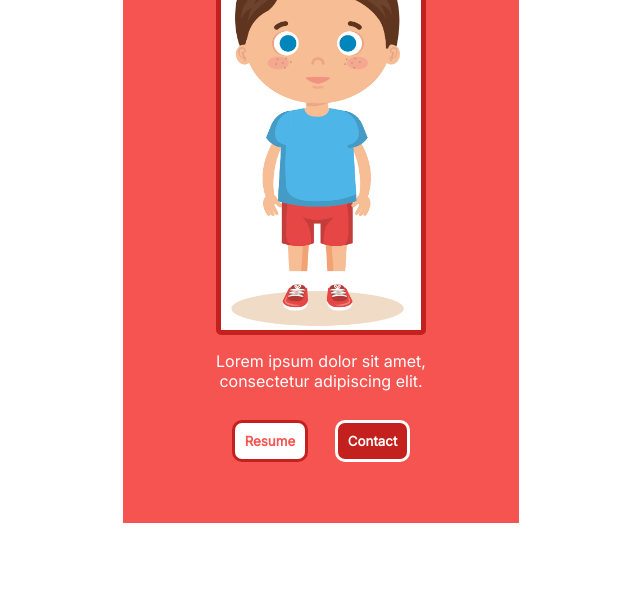
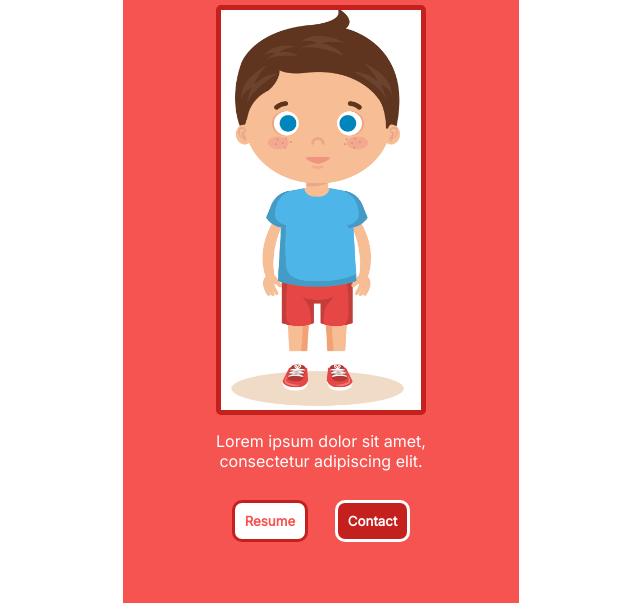
Before and after one commit to JoseRubicco21/LMSXI-CSS-Flexbox, a plain HTML site: page index.html in a window 1280 px wide. Shown: the part 198-809 px from the top of the page, without its empty margins (319-959 px from the left). Drawn offline with Linux system fonts and the light colour scheme; a web font is replaced by a local one.

Commit message:
fixed an issue with a misstype

```diff
--- a/styles.css
+++ b/styles.css
@@ -7,7 +7,7 @@ body {
 }
 
 article {
-    margin-top: 5   em;
+    margin-top: 5em;
     display: flex;
     align-self: center;
     flex-direction: column;
```
